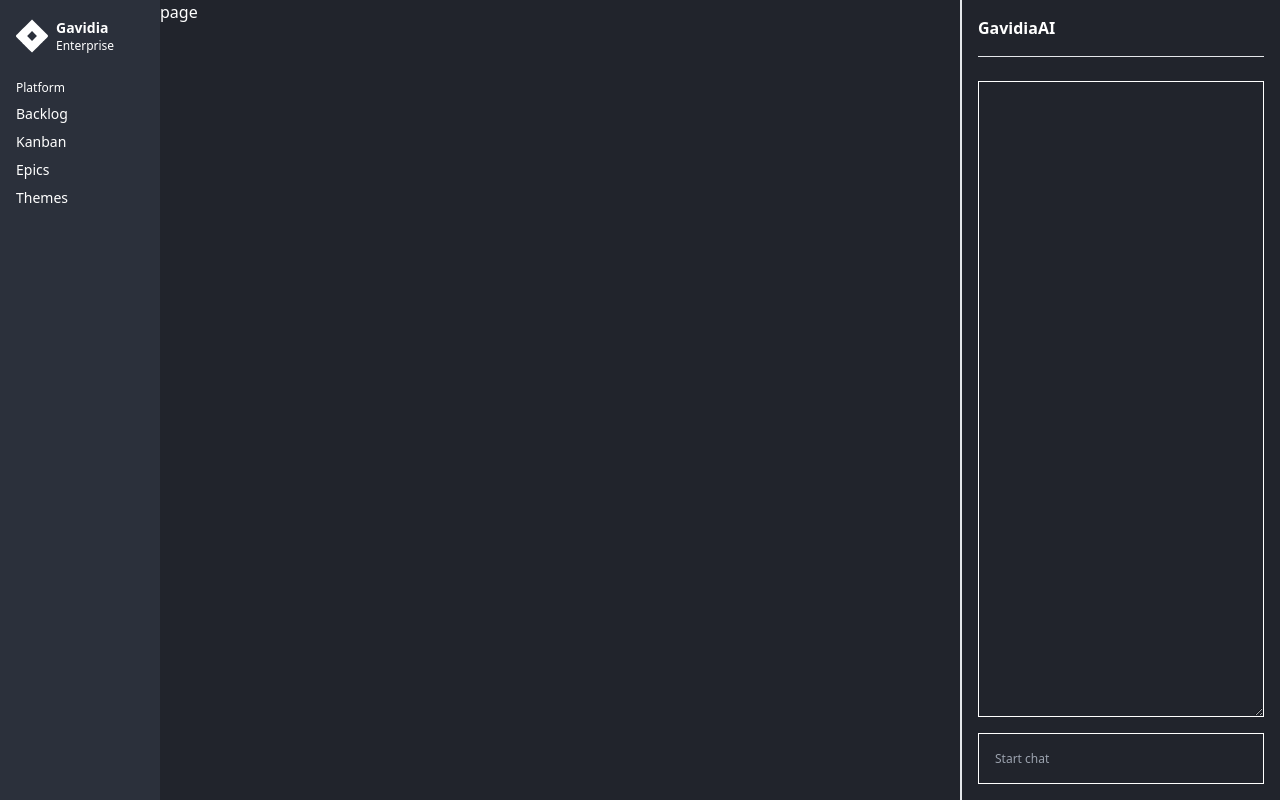
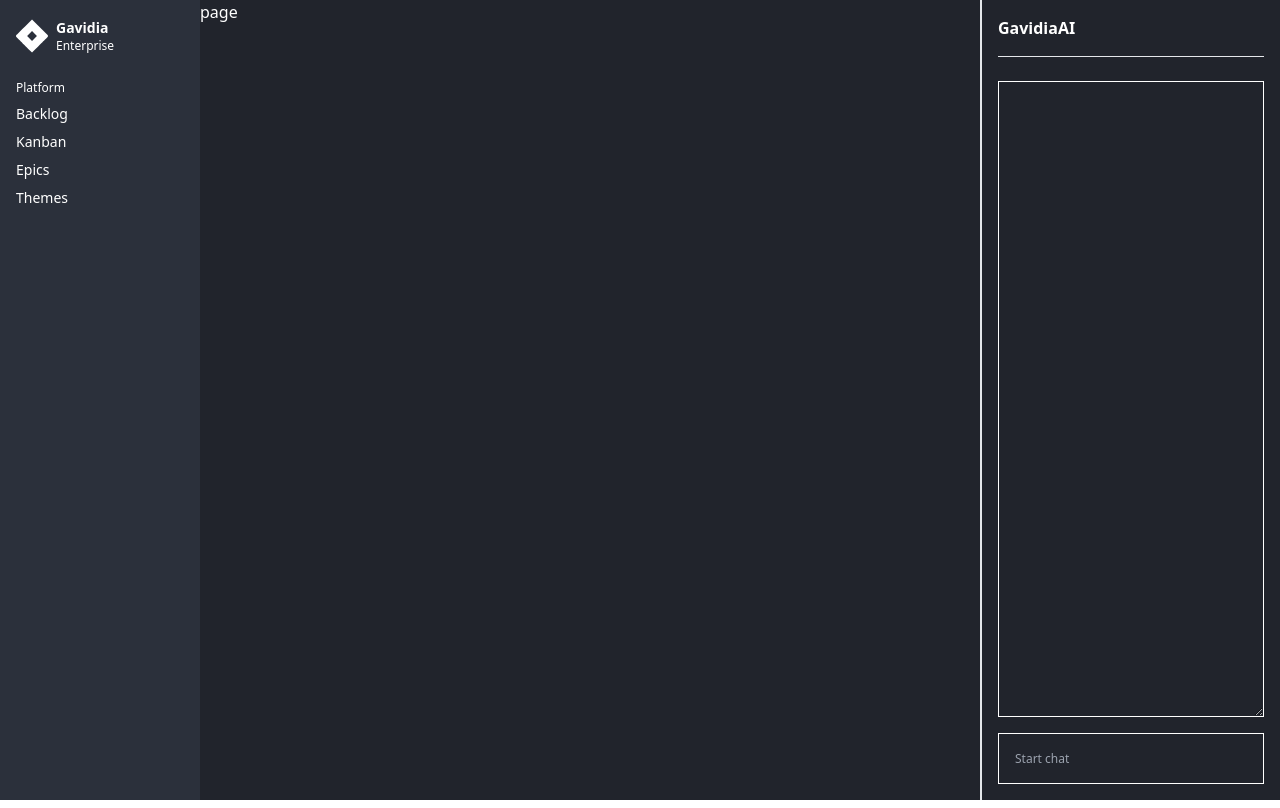
Before and after one commit to danielgavidia/fractal-pm, a Next.js app in the folder frontend/: page / in a window 1280 px wide. Built offline with nearby package versions, Linux system fonts and the light colour scheme; no server answers.

Commit message:
Fixed UI for sidebar resizing

```diff
--- a/frontend/src/components/AICopilot.tsx
+++ b/frontend/src/components/AICopilot.tsx
@@ -10,6 +10,7 @@ import SectionHeader from "./SectionHeader";
 import { epicStore } from "@/stores/epicStore";
 import { determineTicketType } from "@/lib/determineTicketType";
 import { getEpicFromPrompt } from "@/lib/getEpicFromPrompt";
+import { useResizable } from "@/hooks/useResizable";
 
 const AICopilot = () => {
   // Themes
@@ -26,6 +27,13 @@ const AICopilot = () => {
   // Local state
   const [messages, setMessages] = useState<string[]>([]);
   const [currentMessage, setCurrentMessage] = useState<string>("");
+
+  // Add resizable functionality
+  const { resizableProps, resizerProps } = useResizable({
+    minWidth: 300,
+    defaultWidth: 300,
+    position: "right",
+  });
 
   const handleSubmit = async (e: React.FormEvent) => {
     e.preventDefault();
@@ -48,9 +56,15 @@ const AICopilot = () => {
 
   return (
     <div
-      className="min-w-80 px-4 border-l-2 sticky top-0 h-screen flex flex-col"
-      style={{ backgroundColor: backgroundPrimary, color: textPrimary }}
+      {...resizableProps}
+      className="px-4 border-l-2 sticky top-0 h-screen flex flex-col relative"
+      style={{
+        ...resizableProps.style,
+        backgroundColor: backgroundPrimary,
+        color: textPrimary,
+      }}
     >
+      <div {...resizerProps} className="absolute left-0 top-0 w-1 h-full cursor-ew-resize" />
       <SectionHeader title="GavidiaAI" />
       <textarea
         className="flex-1 py-4 text-xs outline-none text-right border-[0.5px]"
--- a/frontend/src/components/Sidebar.tsx
+++ b/frontend/src/components/Sidebar.tsx
@@ -10,8 +10,9 @@ import { useResizable } from "@/hooks/useResizable";
 const Sidebar = () => {
   const { currentTheme } = themeStore();
   const { resizableProps, resizerProps } = useResizable({
-    minWidth: 160,
-    defaultWidth: 160,
+    minWidth: 200,
+    defaultWidth: 200,
+    position: "left",
   });
 
   return (
--- a/frontend/src/hooks/useResizable.ts
+++ b/frontend/src/hooks/useResizable.ts
@@ -4,12 +4,14 @@ interface UseResizableProps {
   minWidth?: number;
   maxWidth?: number;
   defaultWidth?: number;
+  position?: "left" | "right";
 }
 
 export const useResizable = ({
   minWidth = 160,
   maxWidth = Infinity,
   defaultWidth = 160,
+  position = "left",
 }: UseResizableProps = {}) => {
   const [width, setWidth] = useState(defaultWidth);
   const [isResizing, setIsResizing] = useState(false);
@@ -27,11 +29,14 @@ export const useResizable = ({
     (e: MouseEvent) => {
       e.preventDefault();
       if (isResizing) {
-        const newWidth = Math.max(minWidth, Math.min(maxWidth, e.clientX));
+        const newWidth =
+          position === "left"
+            ? Math.max(minWidth, Math.min(maxWidth, e.clientX))
+            : Math.max(minWidth, Math.min(maxWidth, window.innerWidth - e.clientX));
         setWidth(newWidth);
       }
     },
-    [isResizing, minWidth, maxWidth]
+    [isResizing, minWidth, maxWidth, position]
   );
 
   useEffect(() => {
@@ -48,12 +53,17 @@ export const useResizable = ({
     isResizing,
     startResizing,
     resizableProps: {
-      style: { width: `${width}px` },
+      style: {
+        width: `${width}px`,
+        ...(position === "right" && { marginLeft: "auto" }),
+      },
       className: "relative select-none",
     },
     resizerProps: {
       onMouseDown: startResizing,
-      className: "absolute top-0 right-0 w-1 h-full cursor-ew-resize",
+      className: `absolute top-0 ${
+        position === "left" ? "right" : "left"
+      }-0 w-1 h-full cursor-ew-resize`,
     },
   };
 };
```
